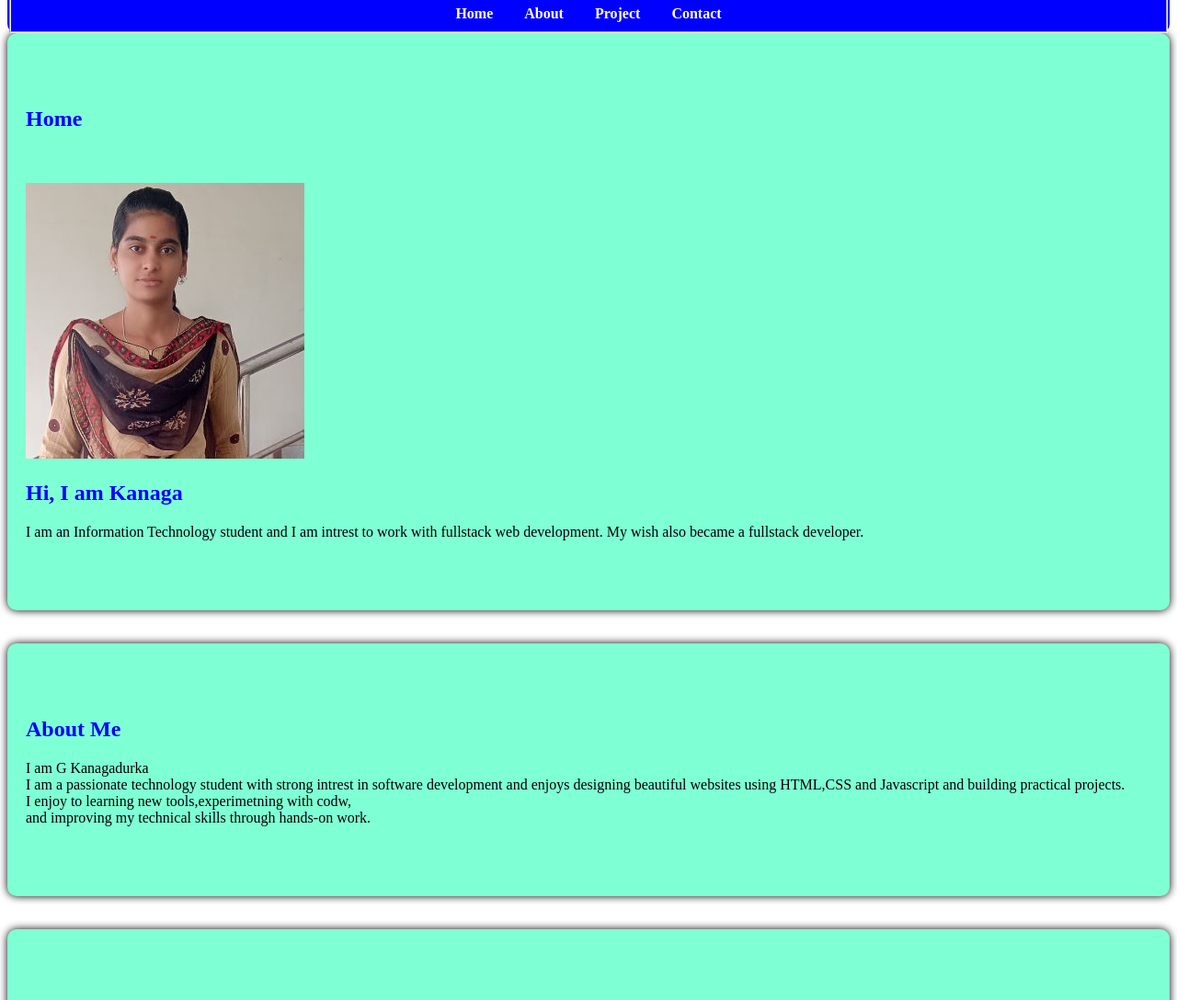
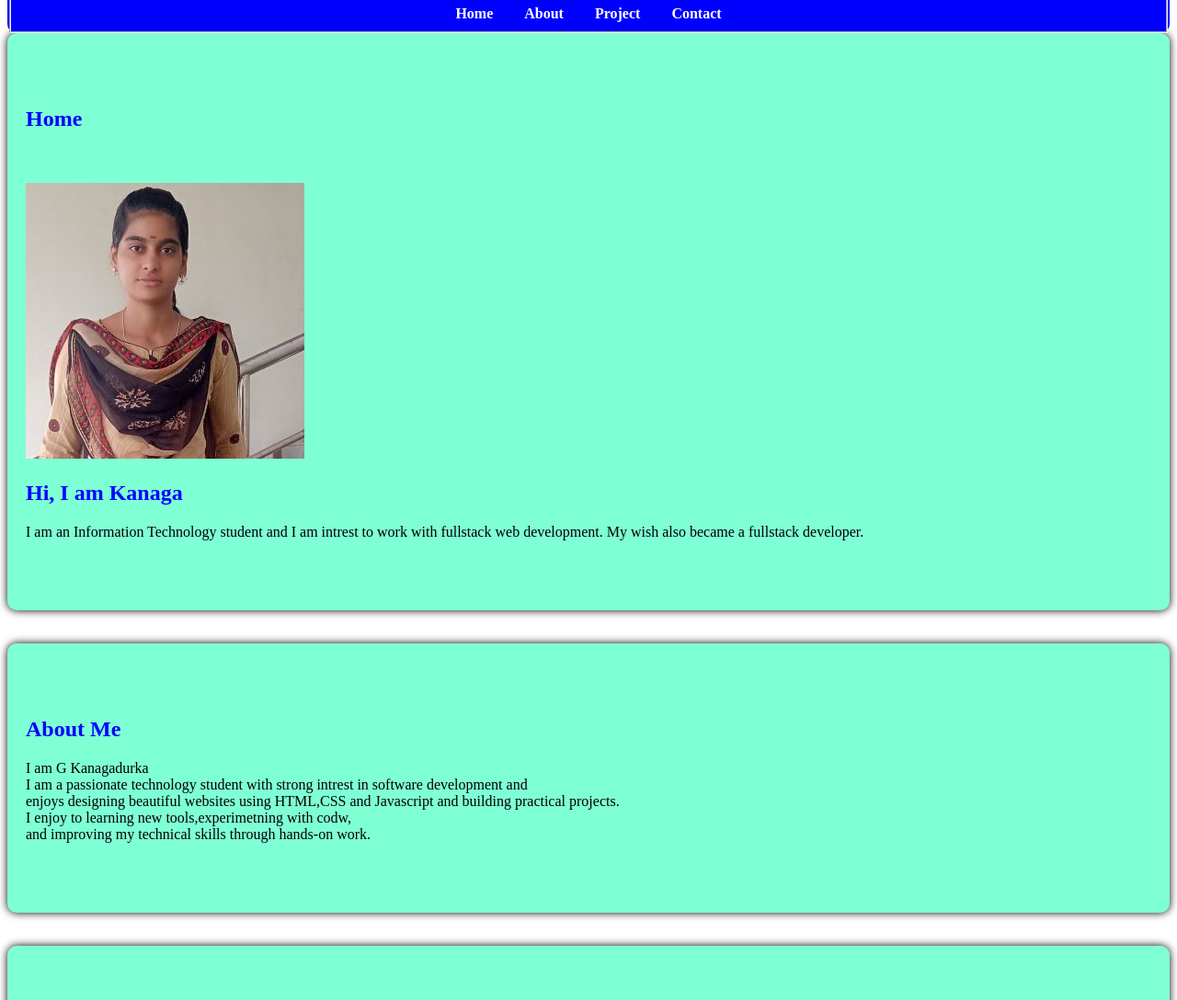
Before and after one commit to kanagaparvathi5796-netizen/KANAGADURKA-_My-Website, a plain HTML site: page index.html in a window 1280 px wide. Shown: the part 89-1177 px from the top of the page at 92% size. Drawn offline with Linux system fonts and the light colour scheme.

Commit message:
Update index.html

```diff
--- a/index.html
+++ b/index.html
@@ -125,7 +125,7 @@
     <div class="About Me"id="About">
         <feildset>
             <h2> About Me</h2><p>
-        I am G Kanagadurka <br> I am a passionate technology student with strong intrest in software development and  enjoys designing beautiful
+        I am G Kanagadurka <br> I am a passionate technology student with strong intrest in software development and<br> enjoys designing beautiful
          websites using HTML,CSS and Javascript and building practical projects.<br> I enjoy to learning new tools,experimetning with codw,<br> and
                 improving my technical skills through hands-on work.
      </p></feildset></div>
```
